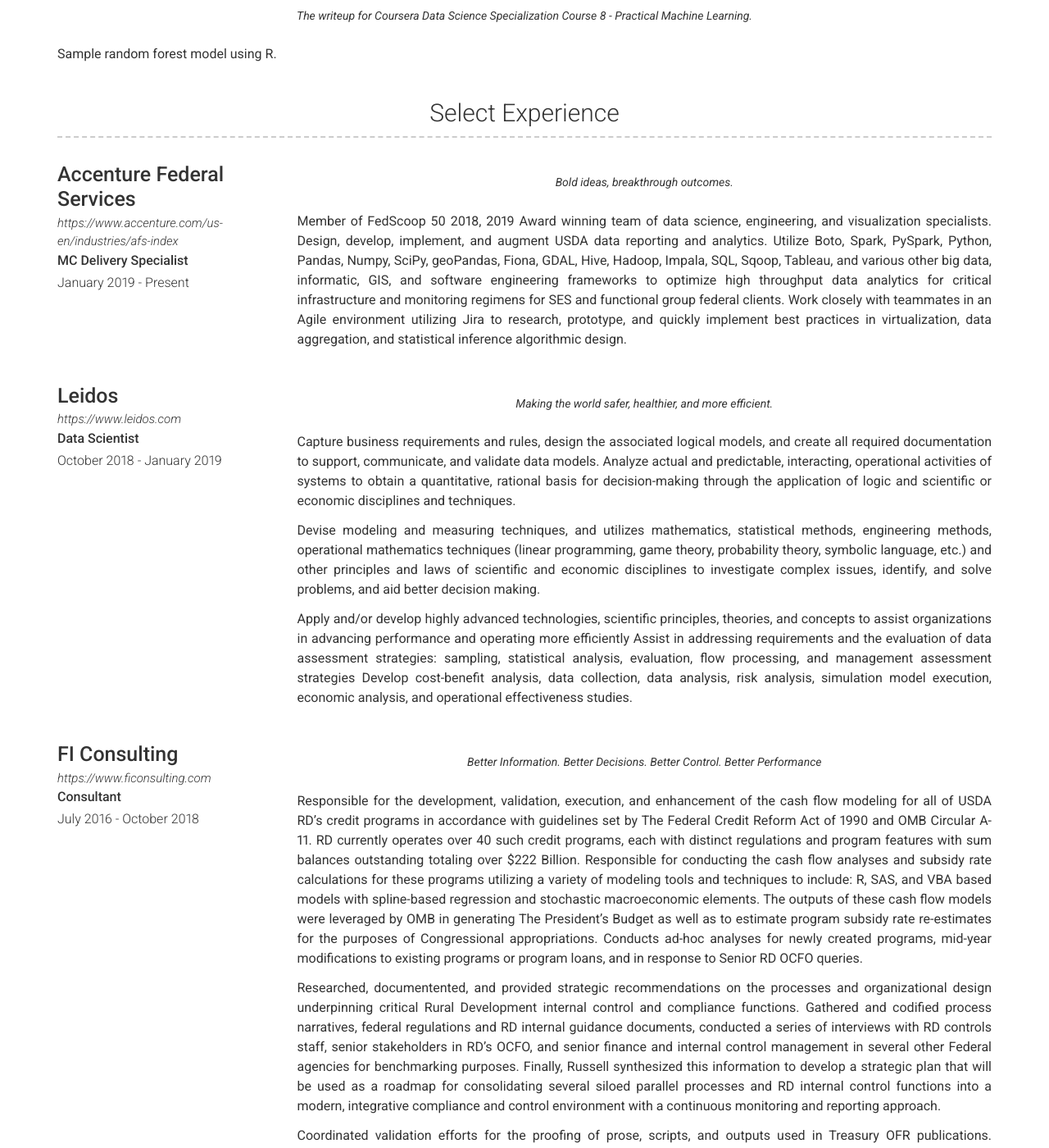
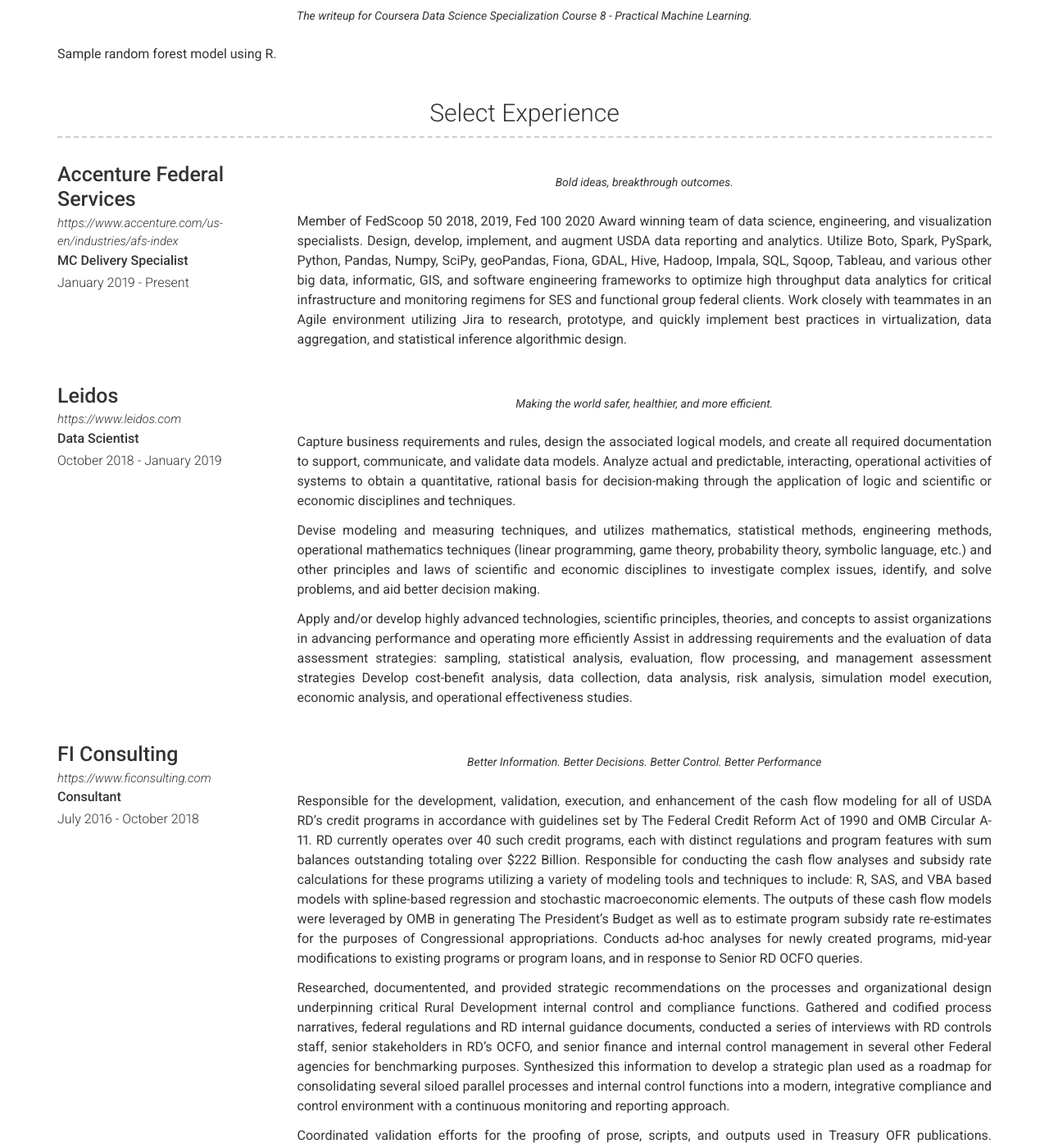
Before and after one commit to r-ballard/r-ballard.github.io, a Jekyll site: the page built from index.md, in a window 1280 px wide and 1400 px high, scrolled down 693 px. Shown: the whole window at 82% size. Built offline with Jekyll 4.4.1, drawn with Linux system fonts in a browser that asks for light colours; nearby versions of some CDN libraries.

Commit message:
Update prose

```diff
--- a/_config.yml
+++ b/_config.yml
@@ -1,5 +1,5 @@
 # Site
-repository: Git repository where your resume will be hosted, only required if you are hosting on GitHub (eg. sproogen/modern-resume-theme)
+repository: r-ballard/r-ballard.github.io #Git repository where your resume will be hosted, only required if you are hosting on GitHub (eg. sproogen/modern-resume-theme)
 # favicon: Directory of your favicon (eg. images/favicon.ico)(optional)
 
 # Personal info
--- a/_data/experience.yml
+++ b/_data/experience.yml
@@ -7,7 +7,7 @@
   quote: >
    Bold ideas, breakthrough outcomes.
   description: | # this will include new lines to allow paragraphs
-    Member of FedScoop 50 2018, 2019 Award winning team of data science, engineering, and visualization specialists. Design, develop, implement, and augment USDA data reporting and analytics.
+    Member of FedScoop 50 2018, 2019, Fed 100 2020 Award winning team of data science, engineering, and visualization specialists. Design, develop, implement, and augment USDA data reporting and analytics.
     Utilize Boto, Spark, PySpark, Python, Pandas, Numpy, SciPy, geoPandas, Fiona, GDAL, Hive, Hadoop, Impala, SQL, Sqoop, Tableau, and various other big data, informatic, GIS,
     and software engineering frameworks to optimize high throughput data analytics for critical infrastructure and monitoring regimens for SES and functional group federal clients.
     Work closely with teammates in an Agile environment utilizing Jira to research, prototype, and quickly implement best practices in virtualization, data aggregation,
@@ -48,8 +48,8 @@
 
     Researched, documentented, and provided strategic recommendations on the processes and organizational design underpinning critical Rural Development internal control and compliance functions.
     Gathered and codified process narratives, federal regulations and RD internal guidance documents, conducted a series of interviews with RD controls staff, senior stakeholders in RD’s OCFO,
-    and senior finance and internal control management in several other Federal agencies for benchmarking purposes. Finally, Russell synthesized this information to develop a strategic plan
-    that will be used as a roadmap for consolidating several siloed parallel processes and RD internal control functions into a modern, integrative compliance and control environment with a continuous monitoring and reporting approach.
+    and senior finance and internal control management in several other Federal agencies for benchmarking purposes. Synthesized this information to develop a strategic plan used as a roadmap
+    for consolidating several siloed parallel processes and internal control functions into a modern, integrative compliance and control environment with a continuous monitoring and reporting approach.
 
     Coordinated validation efforts for the proofing of prose, scripts, and outputs used in Treasury OFR publications. Responsible for parsing Python scripts utilizing data science libraries such as&#58; pandas, scikit-learn, numpy, etc. and
     data warehouse APIs (Bloomberg, Haver, etc.) as well as parallelization scripts for clustered computing execution using scheduling systems such as SLURM. Duties included validating the algorithms,
```
